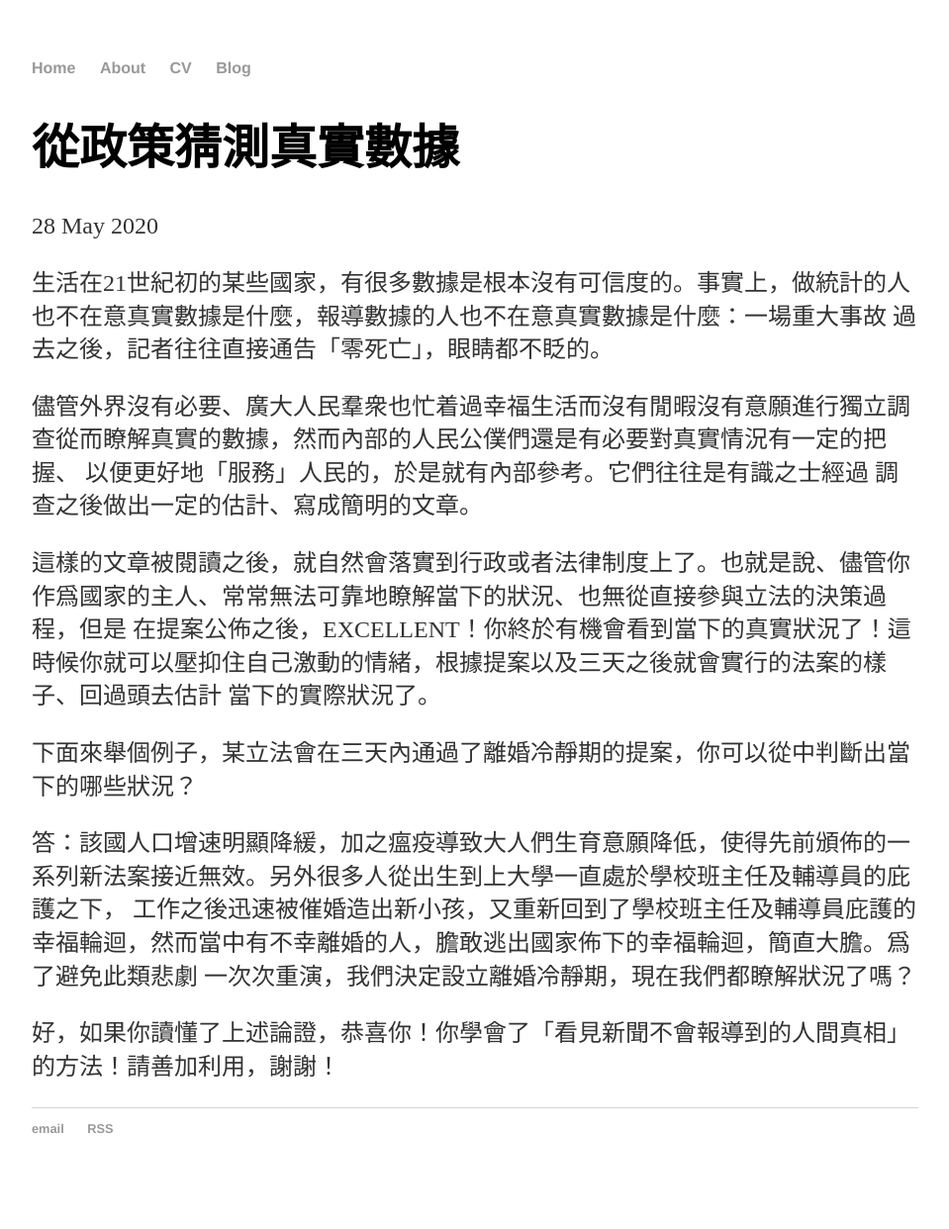
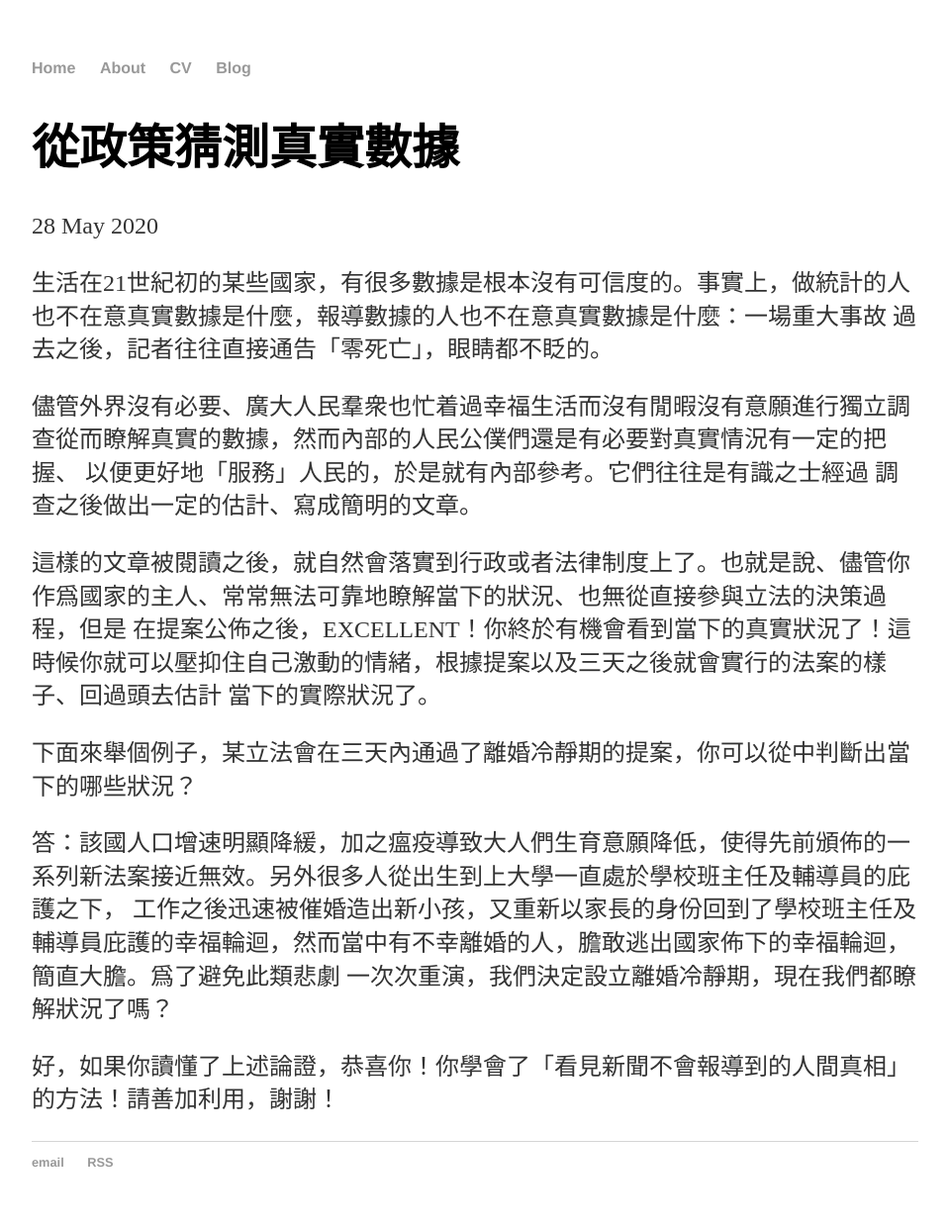
Before and after one commit to Ekove/ekove.github.io, a Jekyll site: the page built from _posts/2020-5-28-notes.md, in a window 1280 px wide. Shown: the whole page at 99% size, without its empty margins (160-1119 px from the left). Built offline with Jekyll 4.4.1, drawn with Linux system fonts in a browser that asks for light colours; before the commit the page ends 1208 px from its top, so only the background shows below that.

Commit message:
Update 2020-5-28-notes.md

```diff
--- a/_posts/2020-5-28-notes.md
+++ b/_posts/2020-5-28-notes.md
@@ -18,7 +18,7 @@ date: 2020-05-28
 下面來舉個例子，某立法會在三天內通過了離婚冷靜期的提案，你可以從中判斷出當下的哪些狀況？
 
 答：該國人口增速明顯降緩，加之瘟疫導致大人們生育意願降低，使得先前頒佈的一系列新法案接近無效。另外很多人從出生到上大學一直處於學校班主任及輔導員的庇護之下，
-工作之後迅速被催婚造出新小孩，又重新回到了學校班主任及輔導員庇護的幸福輪迴，然而當中有不幸離婚的人，膽敢逃出國家佈下的幸福輪迴，簡直大膽。爲了避免此類悲劇
+工作之後迅速被催婚造出新小孩，又重新以家長的身份回到了學校班主任及輔導員庇護的幸福輪迴，然而當中有不幸離婚的人，膽敢逃出國家佈下的幸福輪迴，簡直大膽。爲了避免此類悲劇
 一次次重演，我們決定設立離婚冷靜期，現在我們都瞭解狀況了嗎？
 
 好，如果你讀懂了上述論證，恭喜你！你學會了「看見新聞不會報導到的人間真相」的方法！請善加利用，謝謝！
```
